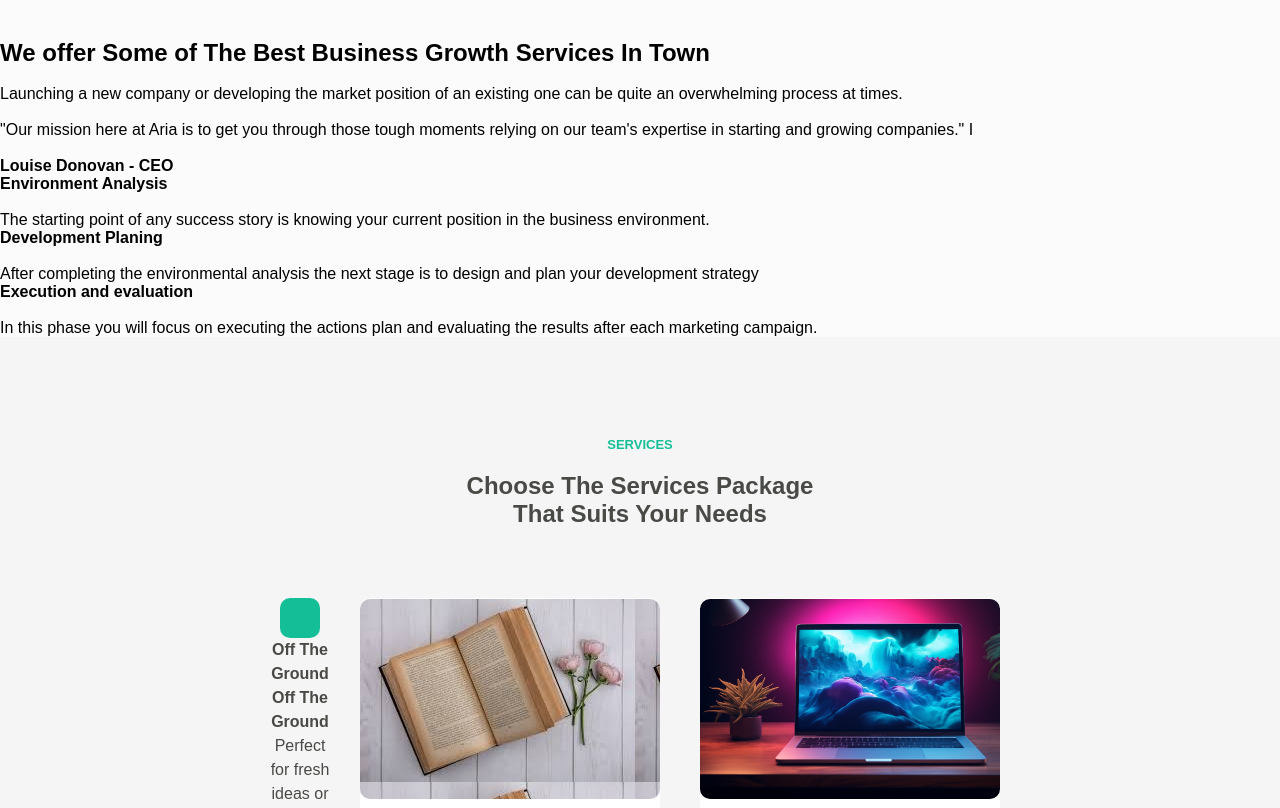
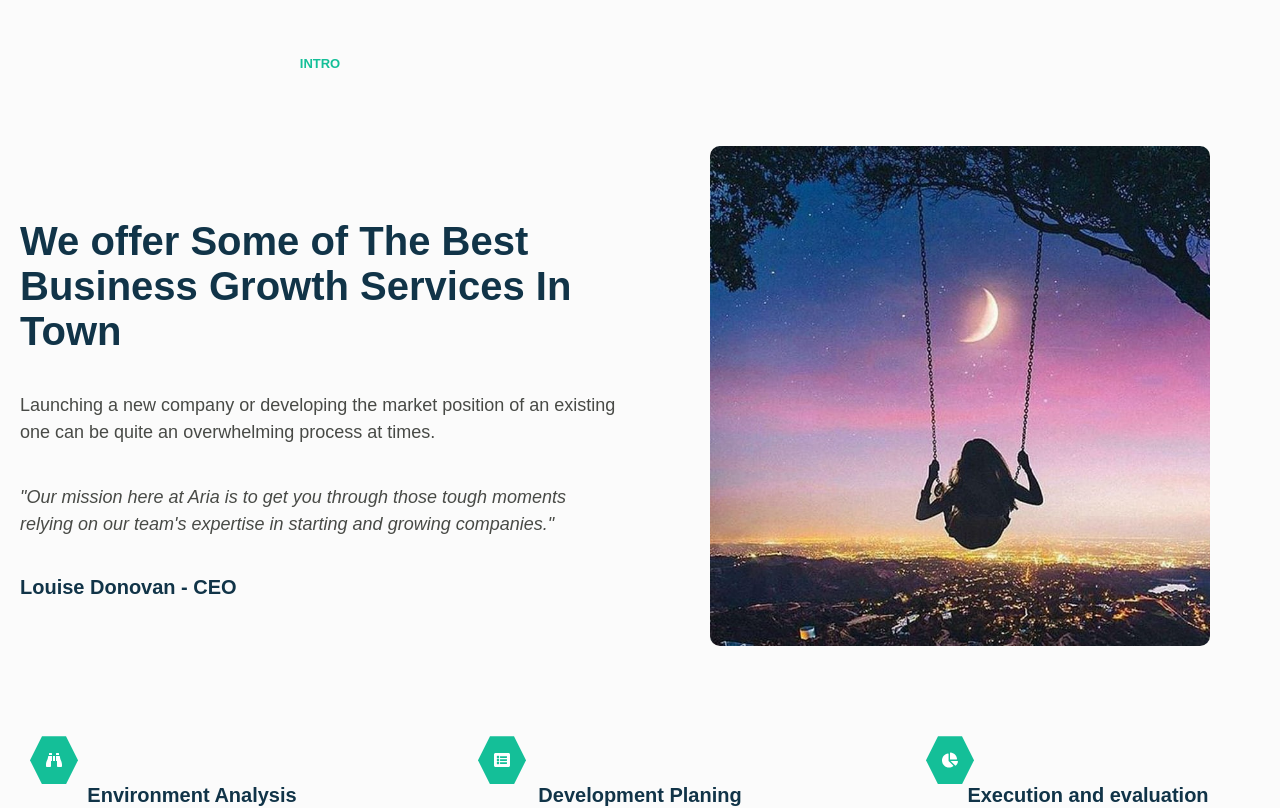
Before and after one commit to Sudhanshu-Ambastha/Responsive-Landingpage-Reactjs-Scss, a React (Create React App) app in the folder landingpage/: page / in a window 1280 px wide. Shown: the part 663-1471 px from the top of the page. Built offline with nearby package versions, Linux system fonts and the light colour scheme.

Commit message:
✅ Intro and footer💅

```diff
--- a/landingpage/src/Components/footer/footer.css
+++ b/landingpage/src/Components/footer/footer.css
@@ -1,6 +1,6 @@
 /* footer.css */
 .footer {
-    background-color: #333;
+    background-color: var(--dark-green-color);
     padding: 60px 0;
 }
 
--- a/landingpage/src/Components/intro/Intro.jsx
+++ b/landingpage/src/Components/intro/Intro.jsx
@@ -1,5 +1,6 @@
 import React from 'react';
-
+import { FaBinoculars, FaListAlt, FaChartPie } from "react-icons/fa";
+import { FontAwesomeIcon } from "@fortawesome/react-fontawesome";
 import './intro.css';
 
 const Intro = () => (
@@ -17,18 +18,18 @@ const Intro = () => (
             <br />
             <p className="lp_italic">
                 "Our mission here at Aria is to get you through those tough moments relying on our team's
-                expertise in starting and growing companies." I
+                expertise in starting and growing companies."
             </p>
             <br />
             <h4>Louise Donovan - CEO</h4>
         </div>
         <div className="lp_container">
-        <div className="img"></div>
+        <div className="Girlswing" />
         </div>
         </div>
         <div className="lp_skill-list-container">
-        <div className="lp_skill-item">
-        <span><i class="fa-solid fa-binoculars"></i></span>
+        <div className="lp_skill-card">
+        <span><FaBinoculars /></span>
         <h4>Environment Analysis</h4>
         <br />
         <p>
@@ -36,8 +37,8 @@ const Intro = () => (
             environment.
         </p>
         </div>
-        <div className="lp_skill-item">
-        <span><i class="fa-solid fa-rectangle-list"></i></span>
+        <div className="lp_skill-card">
+        <span><FaListAlt /></span>
         <h4>Development Planing</h4>
         <br />
         <p>
@@ -45,8 +46,8 @@ const Intro = () => (
             development strategy
         </p>
         </div>
-        <div className="lp_skill-item">
-        <span><i class="fa-solid fa-chart-pie"></i></span>
+        <div className="lp_skill-card">
+        <span><FaChartPie /></span>
         <h4>Execution and evaluation</h4>
         <br />
         <p>
--- a/landingpage/src/Components/intro/intro.css
+++ b/landingpage/src/Components/intro/intro.css
@@ -0,0 +1,135 @@
+.intro {
+    margin: 0;
+    padding: 0;
+    font-family: Arial, sans-serif;
+}
+
+.lp_section-title {
+    display: block;
+    font-size: 0.8125rem;
+    font-weight: bold;
+    color: var(--light-green-color);
+    margin-bottom: 20px;
+    text-transform: uppercase;
+    text-align: left;
+}
+
+.lp_skill-list-container {
+    display: flex;
+    justify-content: space-between;
+    margin-top: 50px;
+}
+
+.lp_skill-card {
+    flex-basis: 30%;
+    text-align: center;
+    margin-bottom: 30px;
+    box-sizing: border-box;
+    padding: 20px;
+    border-radius: 10px;
+}
+
+.lp_skill-card span {
+    display: flex;
+    align-items: center;
+    justify-content: flex-start;
+    padding: 1.5rem 1rem;
+    width: 3rem;
+    height: 3rem;
+    clip-path: polygon(25% 0%, 75% 0%, 100% 50%, 75% 100%, 25% 100%, 0% 50%);
+    background-color: var(--light-green-color);
+    color: var(--white);
+    font-size: 2rem;
+    line-height: 1rem;
+    margin-bottom: 0px;
+    margin-left: 10px;
+    font: 900;
+}
+
+.lp_skill-card h4 {
+    font-size: 1.25rem;
+    font-weight: bold;
+    color: var(--dark-green-color);
+    margin-bottom: 10px;
+}
+
+.lp_skill-card p {
+    font-size: 1rem;
+    line-height: 1.5;
+    color: var(--dark-gray-color);
+    margin-bottom: 0;
+}
+
+.lp_container {
+    padding-top: 6.875rem;
+    display: flex;
+    justify-content: center;
+    align-items: center;
+    margin-top: 50px;
+}
+
+.lp_container .Girlswing {
+    background-image: url(../../assets/Girlswing.jpg);
+    top: 3rem;
+    height: 500px;
+    width: 500px;
+    margin-bottom: 20px;
+    display: block;
+    border-radius: 10px;
+    background-size: cover;
+    align-items: center;
+    justify-content: center;
+}
+
+.lp_text {
+    width: 50%;
+    padding: 20px;
+    box-sizing: border-box;
+    float: left;
+    align-content: center;
+}
+
+.lp_text h2 {
+    padding-top: 6.875rem;
+    font-size: 2.5rem;
+    font-weight: bold;
+    color: var(--dark-green-color);
+    margin-bottom: 20px;
+}
+
+.lp_text p {
+    font-size: 1.125rem;
+    line-height: 1.5;
+    color: var(--dark-gray-color);
+    margin-bottom: 20px;
+}
+
+.lp_text .lp_italic {
+    font-style: italic;
+    font-size: 1.125rem;
+    line-height: 1.5;
+    color: var(--dark-gray-color);
+    margin-bottom: 20px;
+}
+
+.lp_text h4 {
+    font-size: 1.25rem;
+    font-weight: bold;
+    color: var(--dark-green-color);
+    margin-bottom: 20px;
+}
+
+.lp_skill-item:nth-child(1) {
+    margin-right: 0;
+}
+
+.lp_skill-item:nth-child(3) {
+  margin-left: 3rem;
+}
+
+.lp_intro-bottom p {
+  font-size: 1rem;
+  line-height: 1.5;
+  color: var(--dark-gray-color);
+  margin-bottom: 0;
+}
```
